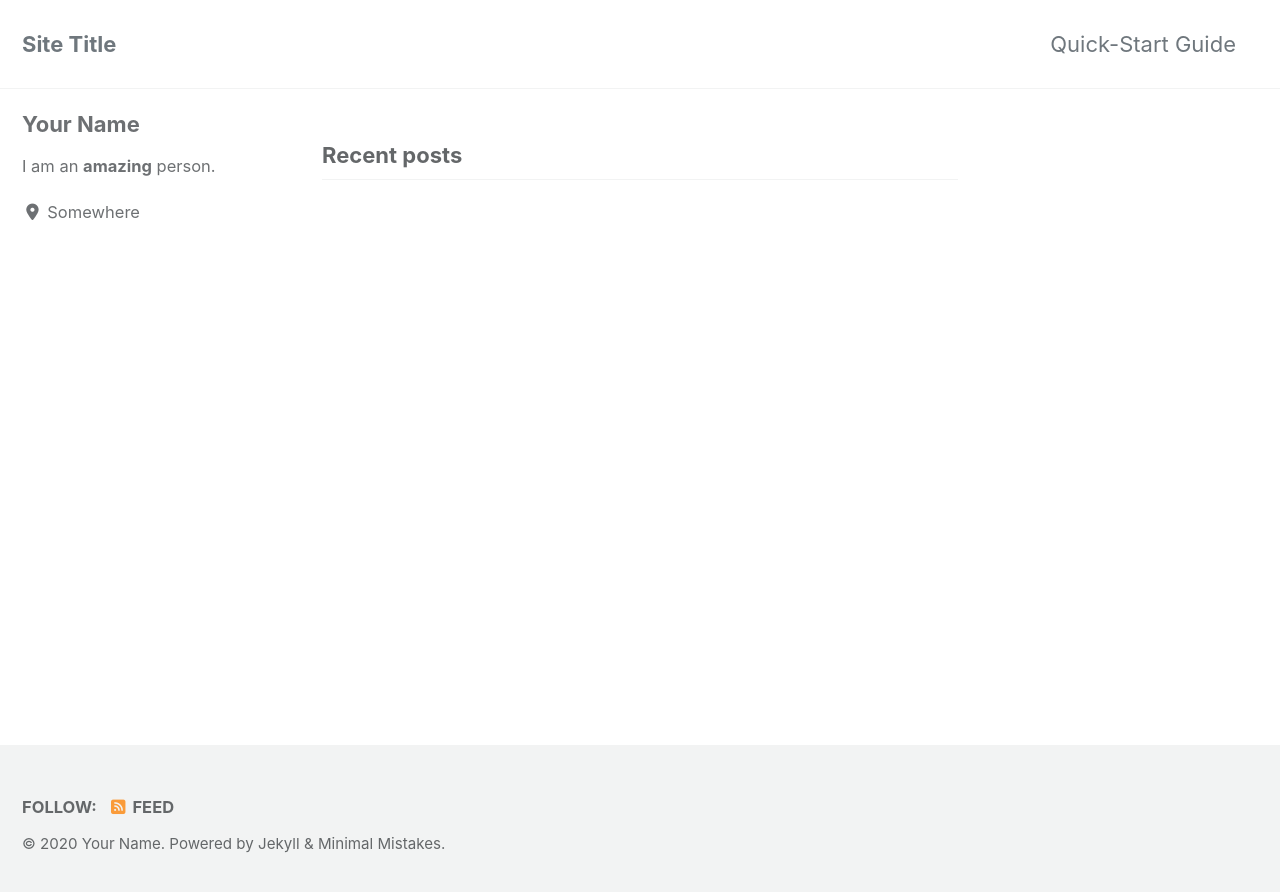
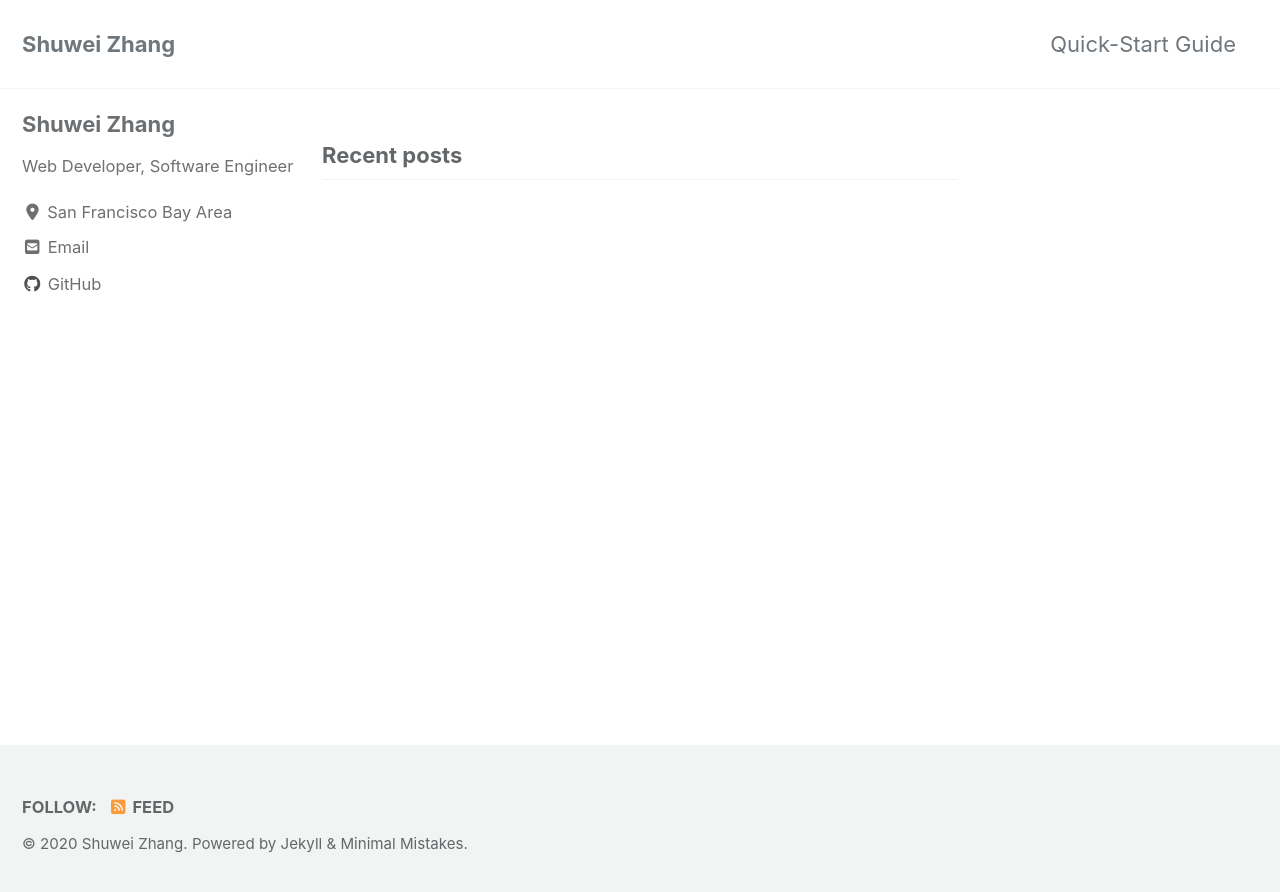
Before and after one commit to zhangsw1/zhangsw1.github.io, a Jekyll site: the page built from index.html, in a window 1280 px wide. Shown: the top 892 px of the page. Built offline with Jekyll 4.4.1, drawn with Linux system fonts in a browser that asks for light colours; cached includes are drawn as plain includes; nearby versions of some CDN libraries; the list of posts is cut into pages by our own code.

Commit message:
adding personal info

```diff
--- a/_config.yml
+++ b/_config.yml
@@ -16,11 +16,11 @@ minimal_mistakes_skin    : "default" # "air", "aqua", "contrast", "dark", "dirt"
 
 # Site Settings
 locale                   : "en-US"
-title                    : "Site Title"
+title                    : "Shuwei Zhang"
 title_separator          : "-"
 subtitle                 : # site tagline that appears below site title in masthead
-name                     : "Your Name"
-description              : "An amazing website."
+name                     : "Shuwei Zhang"
+description              : "Software Engineer Portfolio."
 url                      : # the base hostname & protocol for your site e.g. "https://mmistakes.github.io"
 baseurl                  : # the subpath of your site, e.g. "/blog"
 repository               : # GitHub username/repo-name e.g. "mmistakes/minimal-mistakes"
@@ -93,15 +93,15 @@ analytics:
 
 # Site Author
 author:
-  name             : "Your Name"
+  name             : "Shuwei Zhang"
   avatar           : # path of avatar image, e.g. "/assets/images/bio-photo.jpg"
-  bio              : "I am an **amazing** person."
-  location         : "Somewhere"
+  bio              : "Web Developer, Software Engineer"
+  location         : "San Francisco Bay Area"
   email            :
   links:
     - label: "Email"
       icon: "fas fa-fw fa-envelope-square"
-      # url: "mailto:your.name@email.com"
+      url: "mailto:jobsjs2020@gmail.com"
     - label: "Website"
       icon: "fas fa-fw fa-link"
       # url: "https://your-website.com"
@@ -113,7 +113,7 @@ author:
       # url: "https://facebook.com/"
     - label: "GitHub"
       icon: "fab fa-fw fa-github"
-      # url: "https://github.com/"
+      url: "https://github.com/zhangsw1"
     - label: "Instagram"
       icon: "fab fa-fw fa-instagram"
       # url: "https://instagram.com/"
@@ -279,3 +279,10 @@ defaults:
       comments: # true
       share: true
       related: true
+  # _pages
+  - scope:
+      path: ""
+      type: pages
+    values:
+      layout: single
+      author_profile: true
```
